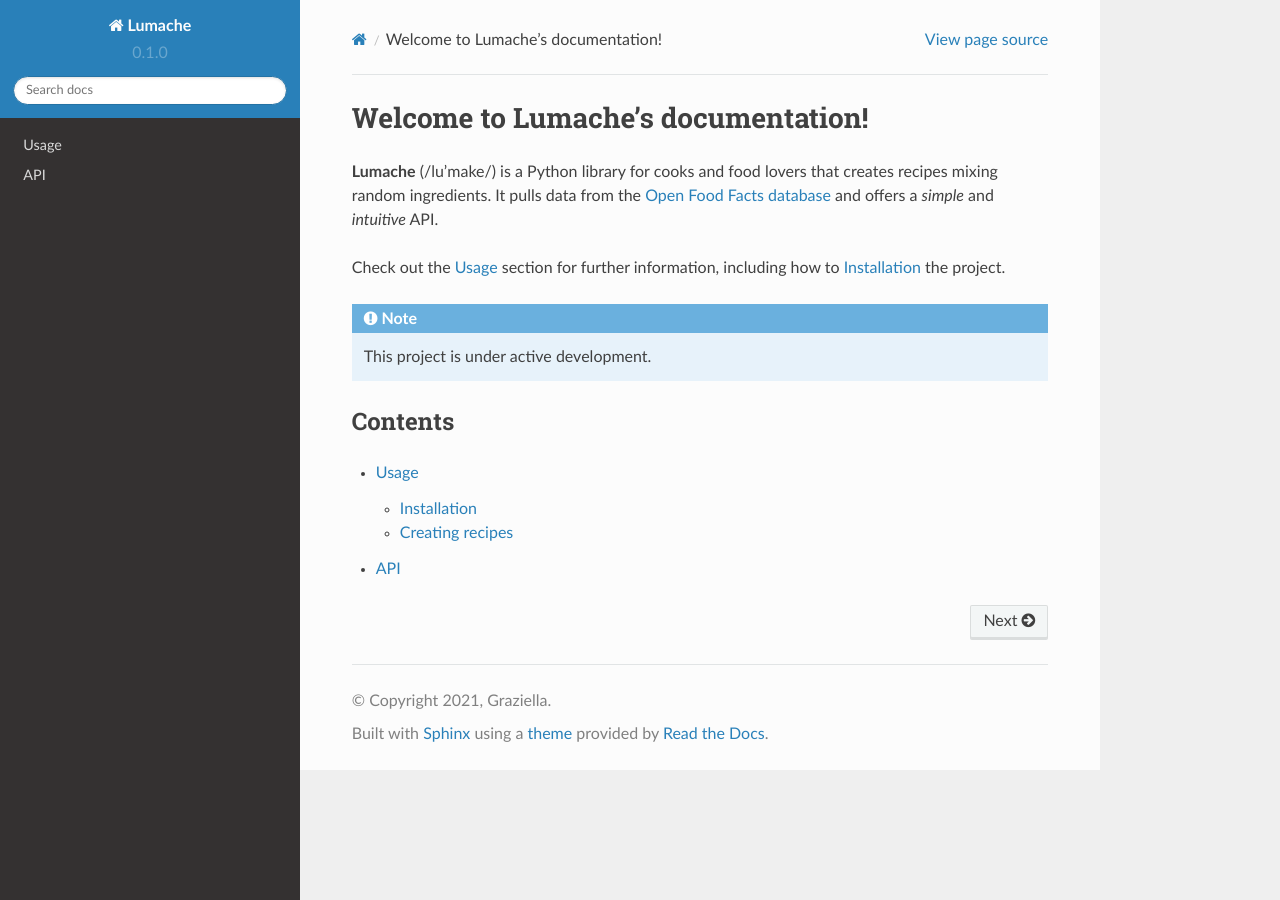
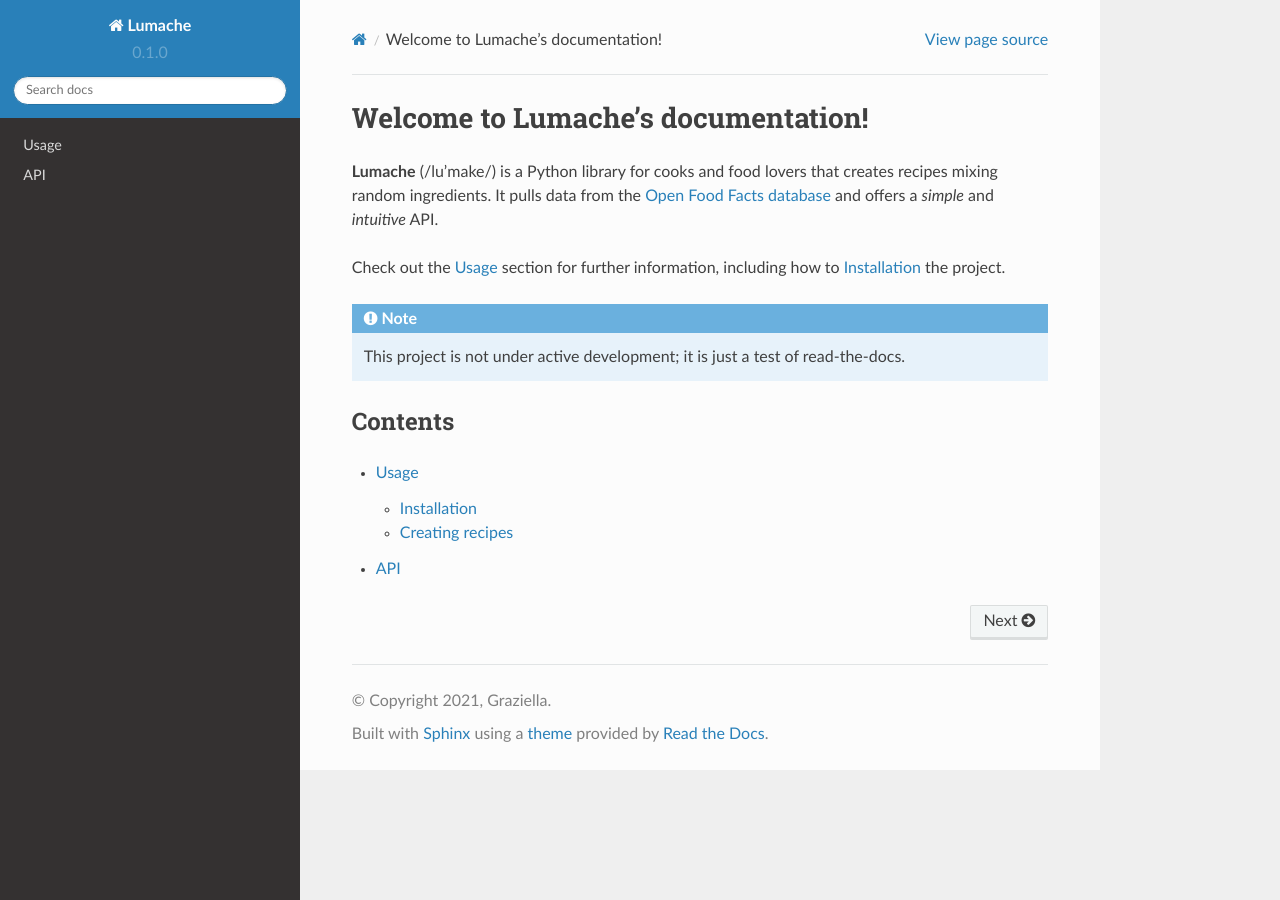
Before and after one commit to MikeNeilson/mikes-rtd-tutorial, a Sphinx documentation site: the page built from docs/source/index.rst, in a window 1280 px wide. Built offline with Sphinx 7.4.7 and the Read the Docs theme 2.0.0, drawn with Linux system fonts in a browser that asks for light colours.

Commit message:
Update index.rst

```diff
--- a/docs/source/index.rst
+++ b/docs/source/index.rst
@@ -11,7 +11,7 @@
 
 .. note::
 
-   This project is under active development.
+   This project is not under active development; it is just a test of read-the-docs.
 
 Contents
 --------
```
